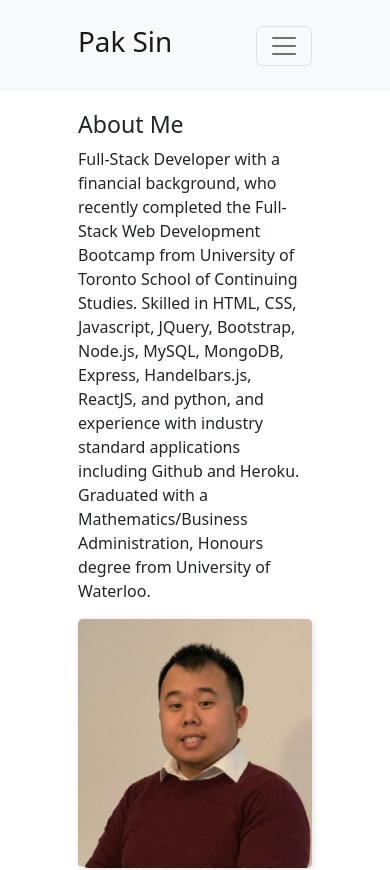
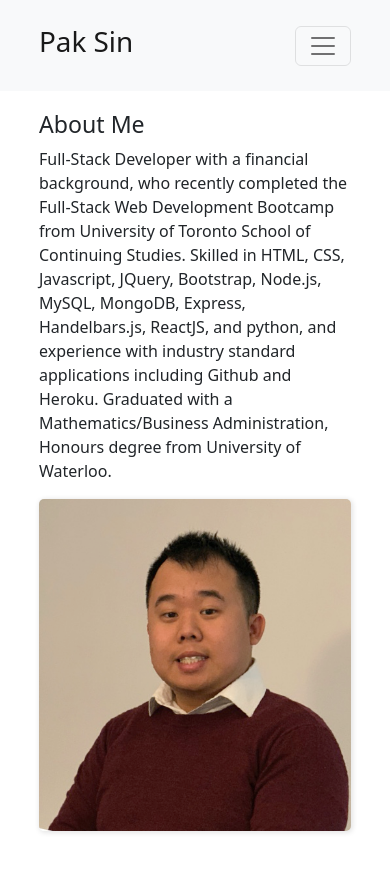
Before and after one commit to paksin/20-React-Challenge, a React (Create React App) app: page / in a window 390 px wide. Shown: the top 870 px of the page. Built offline with nearby package versions, Linux system fonts and the light colour scheme.

Commit message:
updated padding for mobile

```diff
--- a/src/components/PortfolioContainer.js
+++ b/src/components/PortfolioContainer.js
@@ -25,15 +25,12 @@ export default function PortfolioContainer() {
   };
 
   const handlePageChange = (page) => setCurrentPage(page);
-  var styles = {
-    padding: "20px 20%",
-  };
   var style1 = {
     margin: "0 0 100px 0",
   };
   return (
     <div style={style1}>
-      <nav className="navbar navbar-expand-lg bg-light" style={styles}>
+      <nav className="navbar navbar-expand-lg bg-light">
         <div className="container-fluid px-0">
           <div className="navbar-brand">
             <h1>Pak Sin</h1>
@@ -58,9 +55,7 @@ export default function PortfolioContainer() {
         </div>
       </nav>
       <main>
-        <div className="" style={styles}>
-          {renderPage()}
-        </div>
+        <div className="big-divs">{renderPage()}</div>
       </main>
     </div>
   );
--- a/src/index.css
+++ b/src/index.css
@@ -1,3 +1,11 @@
+.navbar{
+  padding: 20px 20%;
+}
+
+.big-divs{
+  padding: 20px 20%;
+}
+
 .container{
   padding: 0;
 }
@@ -135,4 +143,11 @@ img {
         font-size: 0.5em;
         margin-bottom: 0.em;
       }
+      .navbar{
+        padding: 20px 10%;
+      }
+
+      .big-divs{
+        padding: 20px 10%;
+      }
   }
```
